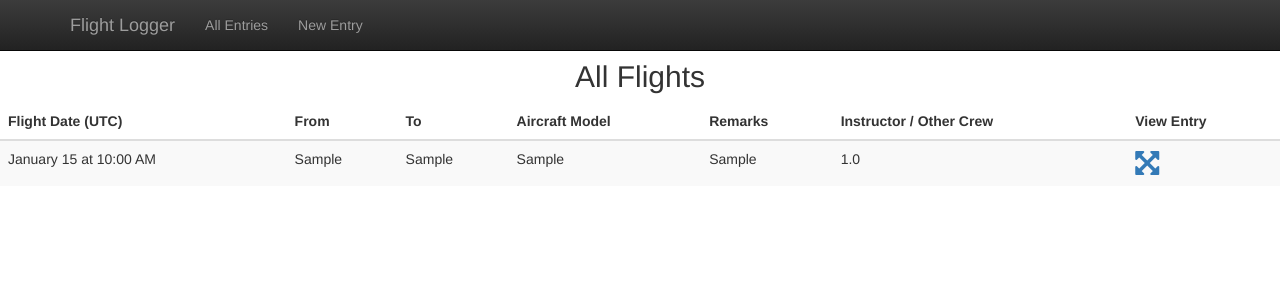
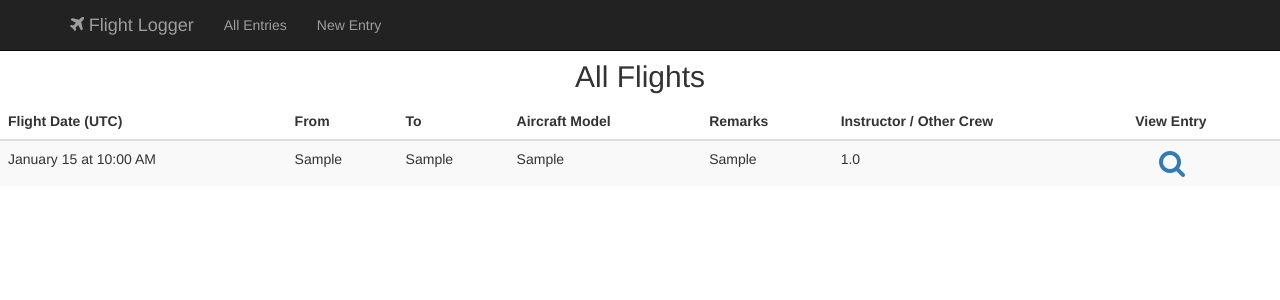
Before and after one commit to david4shure/Flight-Logger, a Rails app: page / in a window 1280 px wide. Shown: the top 300 px of the page. Run offline with Rails 7, Linux system fonts and the light colour scheme; tables that the repository leaves empty hold one stand-in row (values such as "Sample post"); parts of the project's set-up code (start-up, migrations or seed data) failed here and were passed over; some libraries are stand-ins or nearby versions.

Commit message:
Using a custom bootstrap theme that totally kicks ass.

```diff
--- a/app/views/layouts/application.html.erb
+++ b/app/views/layouts/application.html.erb
@@ -5,7 +5,7 @@
     <link rel="shortcut icon" href="http://flightaware.com/favicon.ico" />
     <script src="https://code.jquery.com/jquery-2.1.3.min.js"></script>
     <link rel="stylesheet" href="https://maxcdn.bootstrapcdn.com/bootstrap/3.3.1/css/bootstrap.min.css">
-<link rel="stylesheet" href="https://maxcdn.bootstrapcdn.com/bootstrap/3.3.1/css/bootstrap-theme.min.css">
+<link rel="stylesheet" href="http://bootswatch.com/cosmo/bootstrap.min.css">
     <script src="https://maxcdn.bootstrapcdn.com/bootstrap/3.3.1/js/bootstrap.min.js"></script>
 
     <%= stylesheet_link_tag    "application", :media => "all" %>
@@ -16,10 +16,8 @@
     <nav class="navbar navbar-inverse navbar-fixed-top">
       <div class="container">
         <div class="navbar-header">
-          <button type="button" class="navbar-toggle collapsed" data-toggle="collapse" data-target="#navbar" aria-expanded="false" aria-controls="navbar">
-            <span class="sr-only">Toggle navigation</span>
-          </button>
-          <a class="navbar-brand" href="/">Flight Logger</a>
+
+          <a class="navbar-brand" href="/"><i class="fa fa-plane">&nbsp;</i>Flight Logger</a>
         </div>
 	<ul class="nav navbar-nav">
           <li><a href="/log_entries">All Entries</a></li>
--- a/app/views/log_entries/index.html.erb
+++ b/app/views/log_entries/index.html.erb
@@ -23,7 +23,7 @@
       <td><%= log_entry.aircraft_model %></td>
       <td><%= log_entry.remarks %></td>
       <td><%= log_entry.instructor %></td>
-      <td><a href="/log_entries/<%= log_entry.id %>"><i class="fa fa-arrows-alt fa-2x"></i></a></td>
+      <td><a href="/log_entries/<%= log_entry.id %>"><i class="fa fa-search fa-2x" style="margin-left:.85em;"></i></a></td>
     </tr>
     <% end %>
   </tbody>
```
